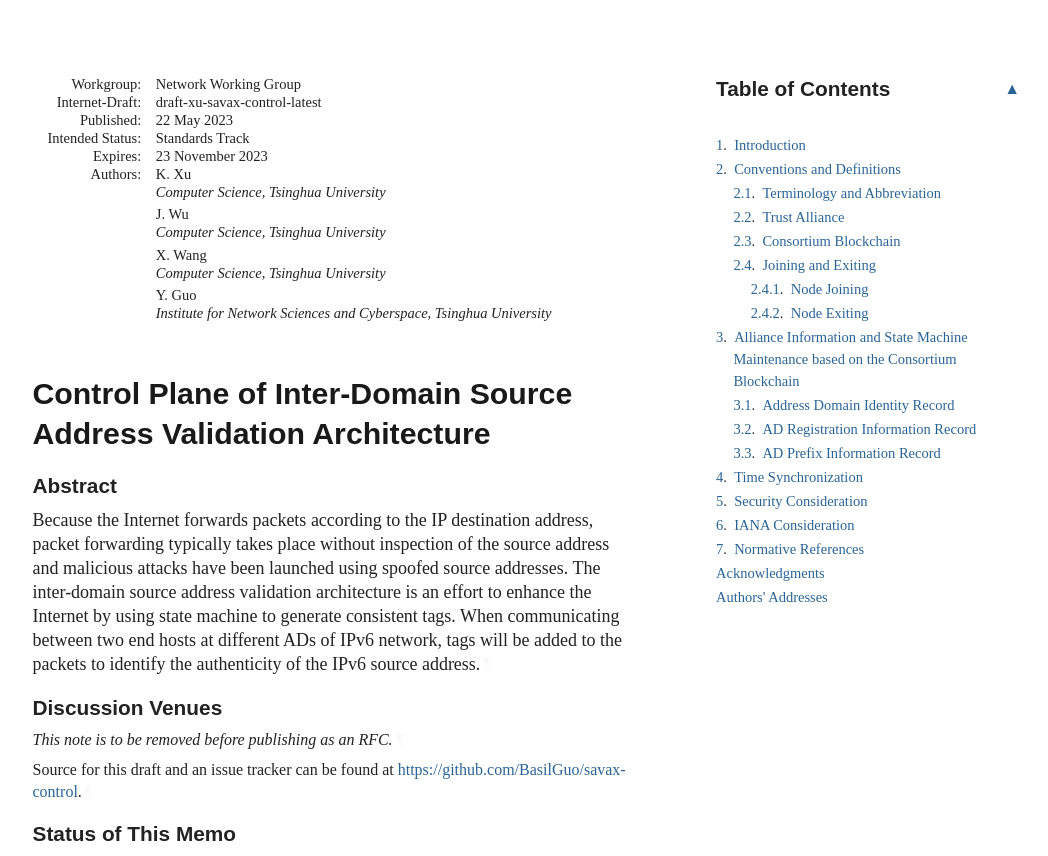
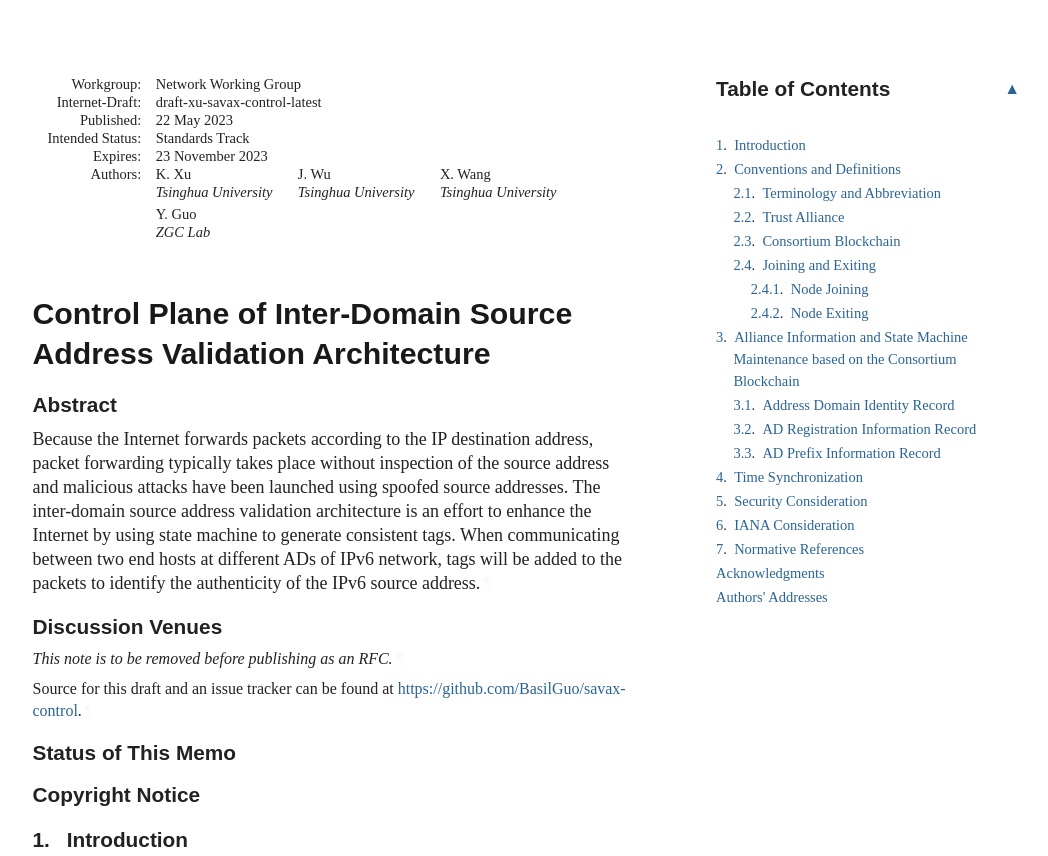
Before and after one commit to BasilGuo/savax-control, a plain HTML site: page draft-xu-savax-control.html in a window 1280 px wide. Shown: the top 856 px of the page, without its empty margins (92-1140 px from the left). Drawn offline with Linux system fonts and the light colour scheme; a web font is replaced by a local one.

Commit message:
Script updating gh-pages from 8d9f3dc. [ci skip]

```diff
--- a/draft-xu-savax-control.html
+++ b/draft-xu-savax-control.html
@@ -1075,19 +1075,19 @@ svg :is([fill="white"], [fill^="#fff"]) {
 <dd class="authors">
 <div class="author">
       <div class="author-name">K. Xu</div>
-<div class="org">Computer Science, Tsinghua University</div>
+<div class="org">Tsinghua University</div>
 </div>
 <div class="author">
       <div class="author-name">J. Wu</div>
-<div class="org">Computer Science, Tsinghua University</div>
+<div class="org">Tsinghua University</div>
 </div>
 <div class="author">
       <div class="author-name">X. Wang</div>
-<div class="org">Computer Science, Tsinghua University</div>
+<div class="org">Tsinghua University</div>
 </div>
 <div class="author">
       <div class="author-name">Y. Guo</div>
-<div class="org">Institute for Network Sciences and Cyberspace, Tsinghua University</div>
+<div class="org">ZGC Lab</div>
 </div>
 </dd>
 </dl>
@@ -1619,7 +1619,7 @@ appear in all capitals, as shown here.<a href="#section-2-1" class="pilcrow">¶<
 </address>
 <address class="vcard">
         <div dir="auto" class="left"><span class="fn nameRole">Yangfei Guo</span></div>
-<div dir="auto" class="left"><span class="org">Institute for Network Sciences and Cyberspace, Tsinghua University</span></div>
+<div dir="auto" class="left"><span class="org">Zhongguancun Laboratory</span></div>
 <div dir="auto" class="left"><span class="locality">Beijing</span></div>
 <div dir="auto" class="left"><span class="country-name">China</span></div>
 <div class="email">
```
Also changed, not shown: index.html (+1 -1 lines), draft-xu-savax-control.txt.
